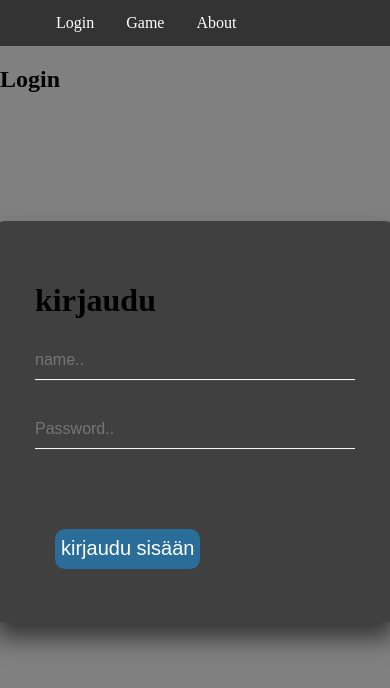
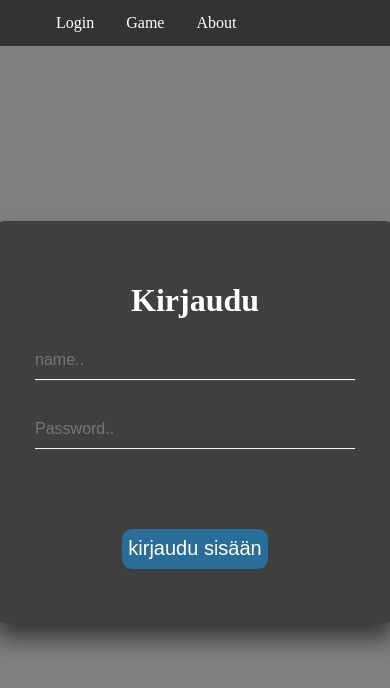
Before and after one commit to suvisyrjalainen/raksapeli_web, a React (Create React App) app in the folder my-app/: page / in a window 390 px wide. Shown: the top 688 px of the page. Built offline with nearby package versions, Linux system fonts and the light colour scheme; no server answers.

Commit message:
added responsive css

```diff
--- a/my-app/src/App.js
+++ b/my-app/src/App.js
@@ -70,7 +70,6 @@ class App extends Component {
 function Login_page() {
   return (
     <div>
-      <h2>Login</h2>
       <div>
             <Login/>
       </div>
--- a/my-app/src/Form.js
+++ b/my-app/src/Form.js
@@ -35,7 +35,7 @@ class Form extends Component {
             <div class="login-box">
                 <form onSubmit={this.onFormSubmit} method="POST">
                     <div class="row">
-                    <h1>kirjaudu</h1>
+                        <h1>Kirjaudu</h1>
                         <div class="user-box">
                             <input
                                 type="text"
--- a/my-app/src/style.css
+++ b/my-app/src/style.css
@@ -31,6 +31,8 @@ li a:hover {
 
 .login-box {
   position: absolute;
+  color: white;
+  text-align: center;
   top: 50%;
   left: 50%;
   width: 400px;
```
Lines whose indentation alone changed are shown as unchanged.
